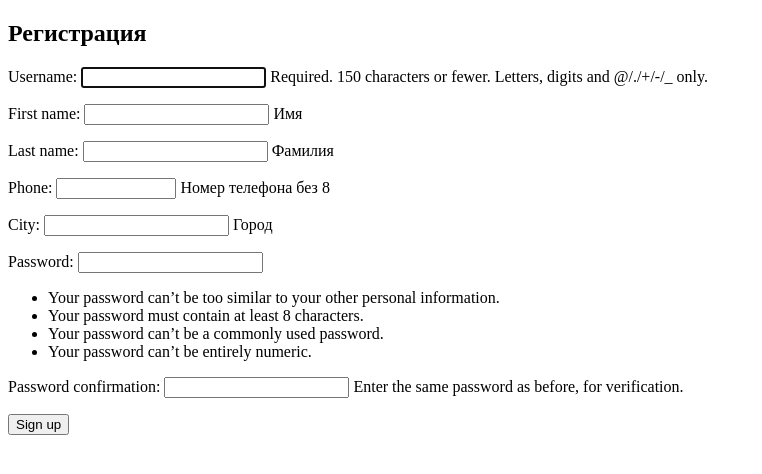
After one commit to ilnrzakirov/Python_django, a Django app: page /register/ in a window 1280 px wide. The commit adds this page. Shown: the top 474 px of the page, without its empty margins (0-762 px from the left). Run offline with Django 3.2, Linux system fonts and the light colour scheme.

Commit message:
task comp

```diff
--- a/05_Forms/news/app_news/forms.py
+++ b/05_Forms/news/app_news/forms.py
@@ -1,4 +1,7 @@
 from django import forms
+from django.contrib.auth.forms import UserCreationForm
+from django.contrib.auth.models import User
+
 from .models import News, NewsComment
 
 class NewsForm(forms.ModelForm):
@@ -32,3 +35,15 @@ class NewsCommentForm(forms.ModelForm):
     def clean_username(self):
         data = self.cleaned_data['username']
         return data
+
+
+class RegisterForm(UserCreationForm):
+    first_name = forms.CharField(max_length=20, required=False, help_text='Имя')
+    last_name = forms.CharField(max_length=20, required=False, help_text='Фамилия')
+    phone = forms.IntegerField(max_value=9999999999, min_value=1111111111, help_text='Номер телефона без 8')
+    city = forms.CharField(max_length=20, required=False, help_text='Город')
+
+
+    class Meta:
+        model = User
+        fields = ('username', 'first_name', 'last_name', 'phone', 'city', 'password1', 'password2')
--- a/05_Forms/news/app_news/templates/news/news.html
+++ b/05_Forms/news/app_news/templates/news/news.html
@@ -8,8 +8,10 @@
        <div class="block-top-auth">
            {% if request.user.is_authenticated %}
            <p><a href="{% url 'logout' %}">Logout</a></p>
+               <p><a href="{% url 'profile' %}">Профиль</a> </p>
            {% else %}
            <p><a href="{% url 'login' %}">Login</a></p>
+               <p><a href="{% url 'register' %}">Регистрация</a> </p>
            {% endif %}
        </div>
     <h1>Новости</h1>
--- /dev/null
+++ b/05_Forms/news/app_news/templates/news/register.html
@@ -0,0 +1,15 @@
+<!DOCTYPE html>
+<html lang="en">
+<head>
+    <meta charset="UTF-8">
+    <title>Регистрация</title>
+</head>
+<body>
+<h2>Регистрация</h2>
+<form method="post">
+    {% csrf_token %}
+    {{ form.as_p }}
+    <button type="submit">Sign up</button>
+</form>
+</body>
+</html>
--- a/05_Forms/news/app_news/urls.py
+++ b/05_Forms/news/app_news/urls.py
@@ -8,4 +8,6 @@ urlpatterns = [
     path('news/edit/<int:pk>', views.NewsEdit.as_view(), name='news-edit'),
     path('login/', views.LoginView.as_view(), name='login'),
     path('logout/', views.LogoutView.as_view(), name='logout'),
+    path('register/', views.register_view, name='register'),
+    path('profile/', views.profile_view, name='profile')
 ]
--- a/05_Forms/news/app_news/views.py
+++ b/05_Forms/news/app_news/views.py
@@ -1,5 +1,6 @@
+from django.contrib.auth import authenticate, login
 from django.shortcuts import render, redirect
-from .models import News, NewsComment, User
+from .models import News, NewsComment, User, Profile
 from django.views.generic import TemplateView, ListView, DetailView, View, CreateView, UpdateView
 from .forms import *
 from django.contrib.auth.views import LoginView, LogoutView
@@ -56,3 +57,29 @@ class LoginView(LoginView):
 class LogoutView(LogoutView):
     #template_name = "news/logout.html"
     next_page ='/news/'
+
+
+def register_view(request):
+    if request.method == 'POST':
+        form = RegisterForm(request.POST)
+        if form.is_valid():
+            user = form.save()
+            username = form.cleaned_data.get('username')
+            raw_password = form.cleaned_data.get('password1')
+            phone = form.cleaned_data.get('phone')
+            city = form.cleaned_data.get('city')
+            Profile.objects.create(
+                user=user,
+                city=city,
+                phone=phone
+            )
+            user = authenticate(username=username, password=raw_password)
+            login(request, user)
+            return redirect('/news/')
+    else:
+        form = RegisterForm()
+    return render(request, 'news/register.html', context={'form': form})
+
+def profile_view(request):
+    form = Profile.objects.filter(user=request.user)
+    return render(request, 'news/profile.html', context={'form': form})
```
Also changed, not shown: 05_Forms/news/app_news/admin.py (+4 -5 lines), 05_Forms/news/app_news/models.py (+11 -7 lines), 05_Forms/news/app_news/templates/news/profile.html (added, +15 -0 lines).
